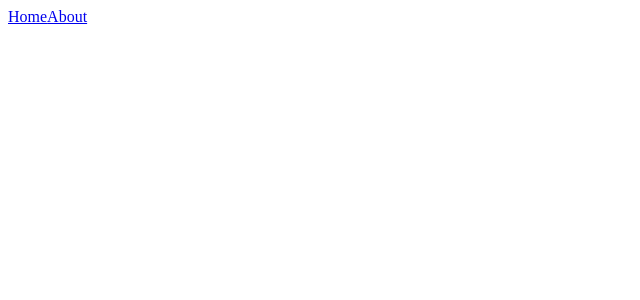
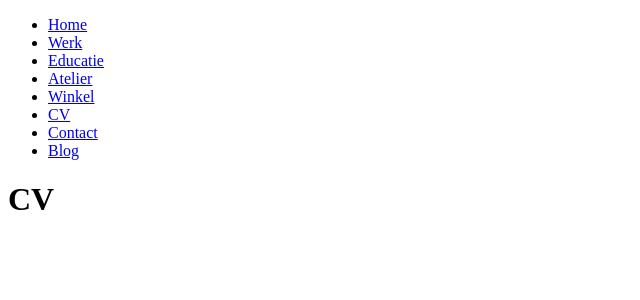
Before and after one commit to ienemien/dekens-portfolio, a Vue app: page /cv in a window 1280 px wide. Before the commit this address had no page. Shown: the top 300 px of the page, without its empty margins (0-640 px from the left). Built offline with nearby package versions, Linux system fonts and the light colour scheme.

Commit message:
added nav for all pages

```diff
--- a/src/App.vue
+++ b/src/App.vue
@@ -6,8 +6,16 @@ import { RouterLink, RouterView } from "vue-router";
   <header>
     <div>
       <nav>
-        <RouterLink to="/">Home</RouterLink>
-        <RouterLink to="/about">About</RouterLink>
+        <ul>
+          <li><RouterLink to="/">Home</RouterLink></li>
+          <li><RouterLink to="/werk">Werk</RouterLink></li>
+          <li><RouterLink to="/educatie">Educatie</RouterLink></li>
+          <li><RouterLink to="/atelier">Atelier</RouterLink></li>
+          <li><RouterLink to="/winkel">Winkel</RouterLink></li>
+          <li><RouterLink to="/cv">CV</RouterLink></li>
+          <li><RouterLink to="/contact">Contact</RouterLink></li>
+          <li><RouterLink to="/blog">Blog</RouterLink></li>
+        </ul>
       </nav>
     </div>
   </header>
--- a/src/router/index.ts
+++ b/src/router/index.ts
@@ -1,6 +1,5 @@
 import { createRouter, createWebHistory } from "vue-router";
 import HomeView from "../views/HomeView.vue";
-import PostView from "../views/PostView.vue";
 
 const router = createRouter({
   history: createWebHistory(import.meta.env.BASE_URL),
@@ -11,17 +10,44 @@ const router = createRouter({
       component: HomeView,
     },
     {
+      path: "/werk",
+      name: "work",
+      component: () => import("../views/WorkView.vue"),
+    },
+    {
+      path: "/educatie",
+      name: "education",
+      component: () => import("../views/EducationView.vue"),
+    },
+    {
+      path: "/atelier",
+      name: "atelier",
+      component: () => import("../views/AtelierView.vue"),
+    },
+    {
+      path: "/winkel",
+      name: "shop",
+      component: () => import("../views/ShopView.vue"),
+    },
+    {
+      path: "/blog",
+      name: "blog",
+      component: () => import("../views/BlogView.vue"),
+    },
+    {
       path: "/post/:id",
       name: "post",
-      component: PostView,
+      component: () => import("../views/PostDetailView.vue"),
     },
     {
-      path: "/about",
-      name: "about",
-      // route level code-splitting
-      // this generates a separate chunk (About.[hash].js) for this route
-      // which is lazy-loaded when the route is visited.
-      component: () => import("../views/AboutView.vue"),
+      path: "/cv",
+      name: "cv",
+      component: () => import("../views/CurriculumView.vue"),
+    },
+    {
+      path: "/contact",
+      name: "contact",
+      component: () => import("../views/ContactView.vue"),
     },
   ],
 });
--- /dev/null
+++ b/src/views/AtelierView.vue
@@ -0,0 +1,8 @@
+<script setup lang="ts">
+</script>
+
+<template>
+  <main>
+    <h1>Atelier</h1>
+  </main>
+</template>
--- /dev/null
+++ b/src/views/BlogView.vue
@@ -0,0 +1,19 @@
+<script setup lang="ts">
+import type Post from '@/model/Post';
+import PostSummary from '@/components/PostSummary.vue';
+import { ref, onMounted } from 'vue';
+
+const posts = ref<Post[]>([]);
+const URL = '/api/posts?page=1&per_page=5';
+
+onMounted(async () => {
+  posts.value = await (await fetch(URL)).json();
+})
+</script>
+
+<template>
+  <main>
+    <h1>Blog</h1>
+    <PostSummary v-for="post in posts" :key="post.id" :post="post"/>
+  </main>
+</template>
--- /dev/null
+++ b/src/views/ContactView.vue
@@ -0,0 +1,8 @@
+<script setup lang="ts">
+</script>
+
+<template>
+  <main>
+    <h1>Contact</h1>
+  </main>
+</template>
--- a/src/views/AboutView.vue
+++ b/src/views/CurriculumView.vue
@@ -1,4 +1,5 @@
 <template>
+<h1>CV</h1>
 </template>
 
 <style>
--- /dev/null
+++ b/src/views/EducationView.vue
@@ -0,0 +1,8 @@
+<script setup lang="ts">
+</script>
+
+<template>
+  <main>
+    <h1>Educatie</h1>
+  </main>
+</template>
--- a/src/views/HomeView.vue
+++ b/src/views/HomeView.vue
@@ -1,19 +1,5 @@
-<script setup lang="ts">
-import type Post from '@/model/Post';
-import PostSummary from '@/components/PostSummary.vue';
-import { ref, onMounted } from 'vue';
-
-const posts = ref<Post[]>([]);
-const URL = '/api/posts?page=1&per_page=5';
-
-onMounted(async () => {
-  posts.value = await (await fetch(URL)).json();
-})
-</script>
-
 <template>
   <main>
-    <h1>Posts</h1>
-    <PostSummary v-for="post in posts" :key="post.id" :post="post"/>
+    <h1>Home</h1>
   </main>
 </template>
--- /dev/null
+++ b/src/views/ShopView.vue
@@ -0,0 +1,8 @@
+<script setup lang="ts">
+</script>
+
+<template>
+  <main>
+    <h1>Winkel</h1>
+  </main>
+</template>
--- /dev/null
+++ b/src/views/WorkView.vue
@@ -0,0 +1,8 @@
+<script setup lang="ts">
+</script>
+
+<template>
+  <main>
+    <h1>Werk</h1>
+  </main>
+</template>
```
Also changed, not shown: src/views/PostDetailView.vue (renamed from src/views/PostView.vue).
